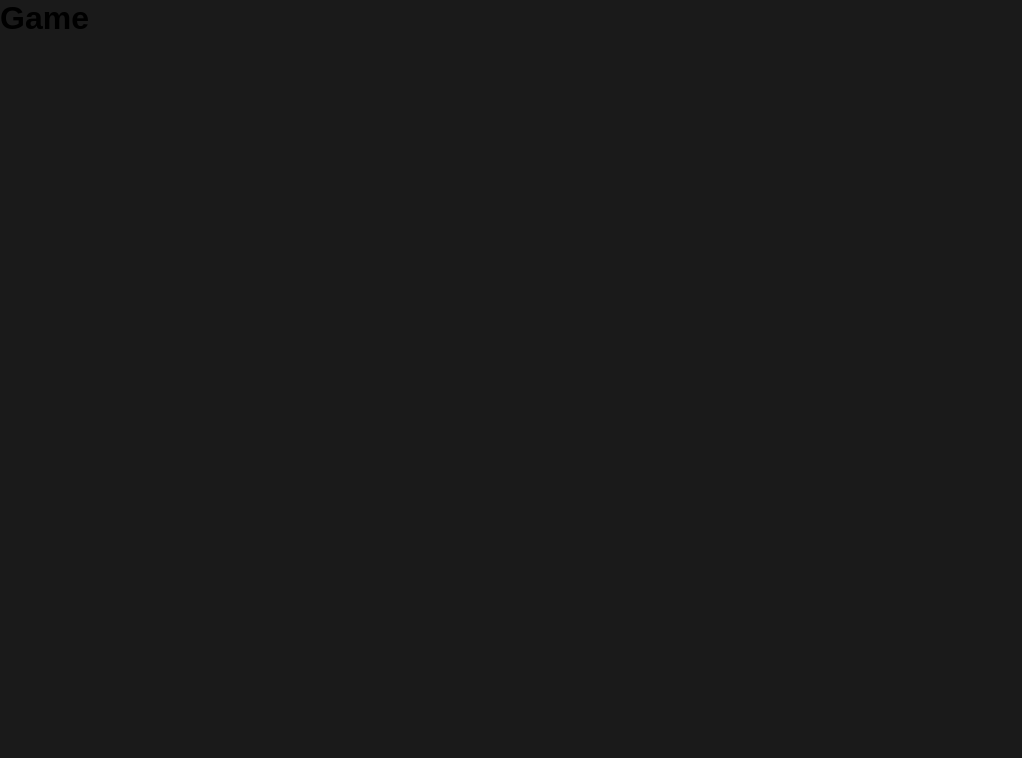
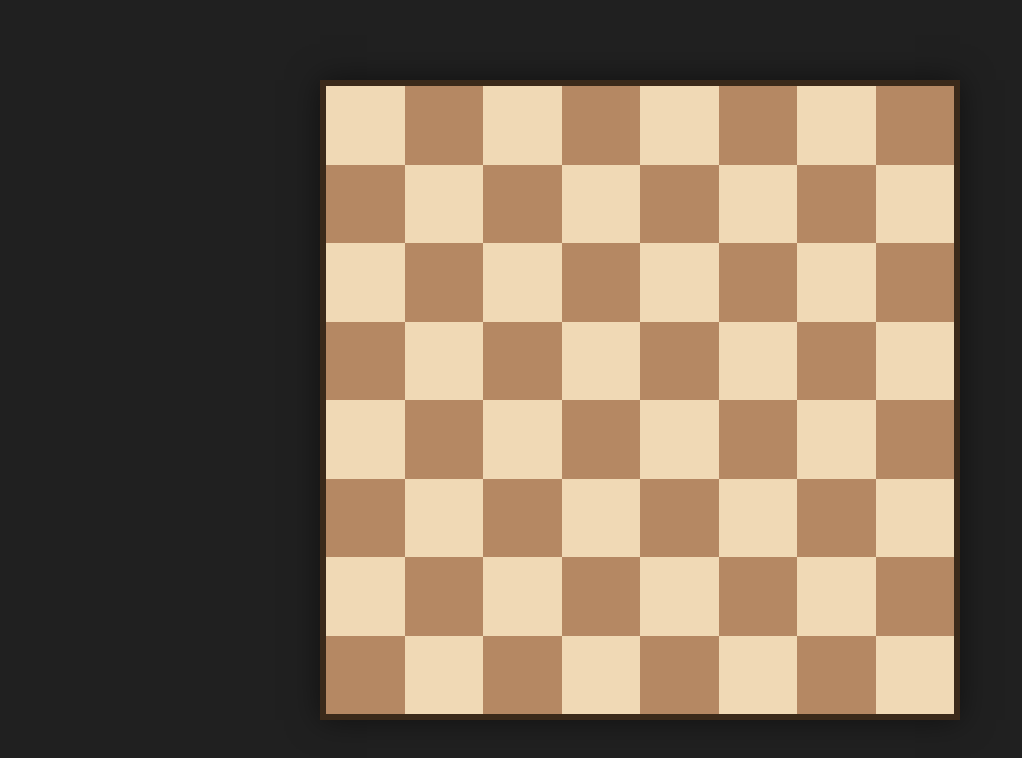
Before and after one commit to YigitSucuoglu/RollingDiceChess, a React (Vite) app: page /game in a window 1280 px wide. Shown: the top 758 px of the page, without its empty margins (0-1022 px from the left). Built offline with nearby package versions, Linux system fonts and the light colour scheme.

Commit message:
v0.0.5 - Create chess engine foundation

```diff
--- /dev/null
+++ b/src/components/Board/Board.css
@@ -0,0 +1,26 @@
+.board{
+    width:min(80vw,80vh);
+    aspect-ratio:1;
+
+    display:grid;
+
+    grid-template-columns:repeat(8,1fr);
+    grid-template-rows:repeat(8,1fr);
+
+    border:6px solid #3b2a1a;
+
+    box-shadow:0 0 30px rgba(0,0,0,.5);
+}
+
+.square{
+    width:100%;
+    height:100%;
+}
+
+.light{
+    background:#f0d9b5;
+}
+
+.dark{
+    background:#b58863;
+}
--- /dev/null
+++ b/src/components/Board/Board.tsx
@@ -0,0 +1,22 @@
+import "./Board.css";
+
+function Board() {
+  const squares = [];
+
+  for (let row = 0; row < 8; row++) {
+    for (let col = 0; col < 8; col++) {
+      const isLight = (row + col) % 2 === 0;
+
+      squares.push(
+        <div
+          key={`${row}-${col}`}
+          className={`square ${isLight ? "light" : "dark"}`}
+        />
+      );
+    }
+  }
+
+  return <div className="board">{squares}</div>;
+}
+
+export default Board;
--- a/src/pages/GamePage.tsx
+++ b/src/pages/GamePage.tsx
@@ -1,5 +1,20 @@
+import Board from "../components/Board/Board";
+
 function GamePage() {
-  return <h1>Game</h1>;
+  return (
+    <div
+      style={{
+        width: "100%",
+        height: "100vh",
+        display: "flex",
+        justifyContent: "center",
+        alignItems: "center",
+        background: "#202020",
+      }}
+    >
+      <Board />
+    </div>
+  );
 }
 
 export default GamePage;
```
Also changed, not shown: src/engine/ChessBoard.ts (added, +33 -0 lines), src/types/Chess.ts (added, +18 -0 lines).
